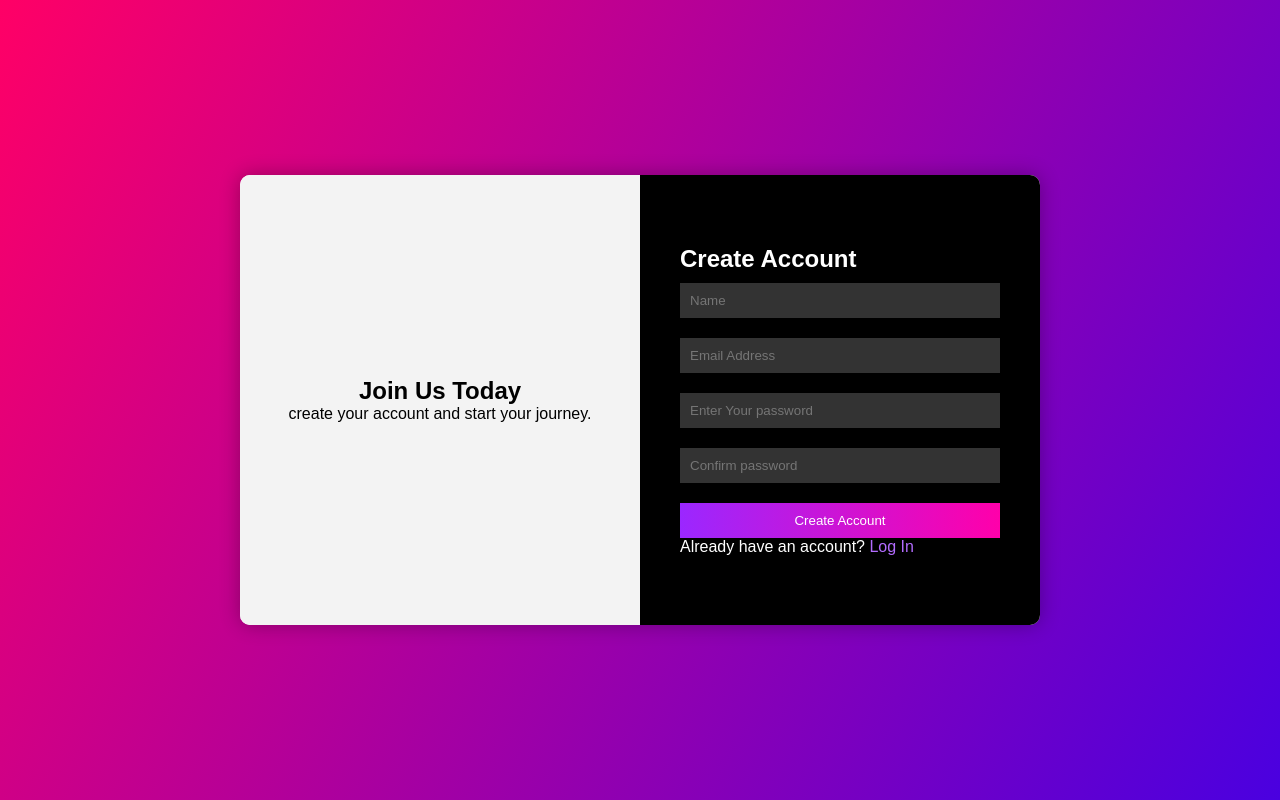
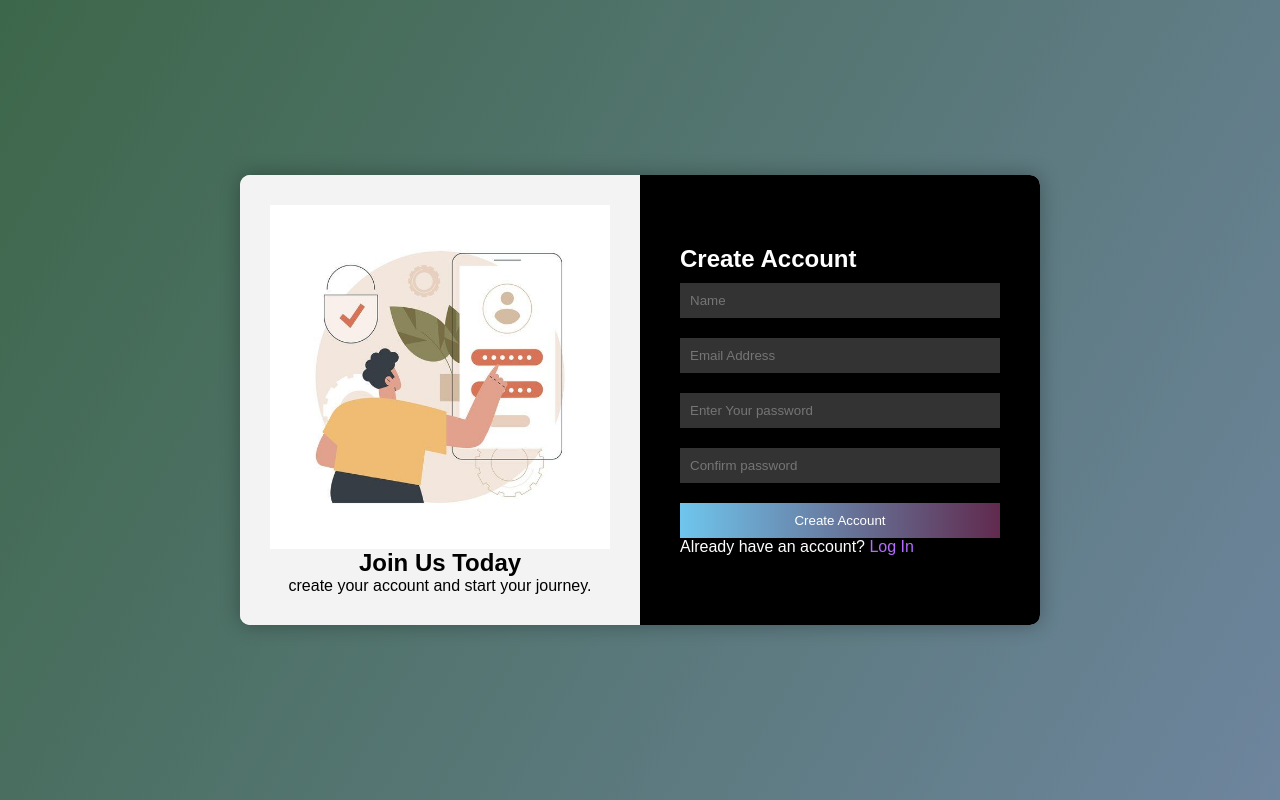
Before and after one commit to kulshreshthapakhi39-afk/signUp-loginpage, a plain HTML site: page index.html in a window 1280 px wide. Both pictures are taken after a click on the button "Sign Up". Drawn offline with Linux system fonts and the light colour scheme.

Commit message:
fix error

```diff
--- a/index.html
+++ b/index.html
@@ -16,6 +16,7 @@
 
         <div class="form-container" id="Signup">
             <div class="left">
+                <img src="Images/sign up.jfif" width="100%" height="100%">
                 <h2>Join Us Today</h2>
                 <p>create your account and start your journey.</p>
             </div>
@@ -27,7 +28,7 @@
                 <input type="email" placeholder="Email Address">
                 <input type="password" placeholder="Enter Your password">
                 <input type="password" placeholder="Confirm password">
-                <button>Create Account</button>
+                <button type="button" onclick="createAccount()">Create Account</button>
                 <p>Already have an account? <span onclick="showLogin()">Log In</span></p>
             </div>
         </div>
@@ -35,6 +36,7 @@
 
         <div class="form-container" id="Login">
             <div class="left">
+                <img src="Images/login.jfif" width="100%" height="100%">
                 <h2>Welcome Back!</h2>
                 <p>Sign In to countinue your journey.</p>
             </div>
@@ -43,7 +45,7 @@
                 <h2>Log In</h2>
                 <input type="email" placeholder="Email Address">
                 <input type="password" placeholder="Enter Your password">
-                <button>Log In</button>
+                <button type="button" onclick="loginUser()">Log In</button>
                 <p>Don't have an account? <span onclick="showSignup()">Sign Up</span></p>
             </div>
         </div>
--- a/style.css
+++ b/style.css
@@ -10,7 +10,7 @@ body {
     display: flex;
     justify-content: center;
     align-items: center;
-    background: linear-gradient(120deg, #ff0066, #4a00e0);
+    background: linear-gradient(120deg, #013812c3, #022a5592);
 }
 
 
@@ -42,6 +42,8 @@ body {
     align-items: center;
     text-align: center;
     padding: 30px;
+    background-size: cover;
+    background-position: center;
 }
 
 .right {
@@ -73,7 +75,7 @@ input {
     margin-top: 10PX;
     padding: 10px;
     border: none;
-    background: linear-gradient(90deg, #9b27ff, #ff00aa);
+    background: linear-gradient(90deg, #6fc6ee, #602a4e);
     color: white;
     cursor: pointer;
 }
```
Also changed, not shown: Images/login.jfif (added), Images/sign up.jfif (added).
